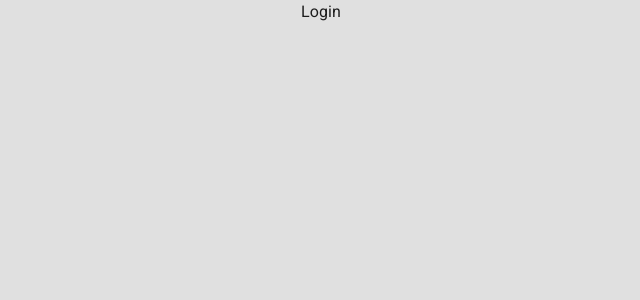
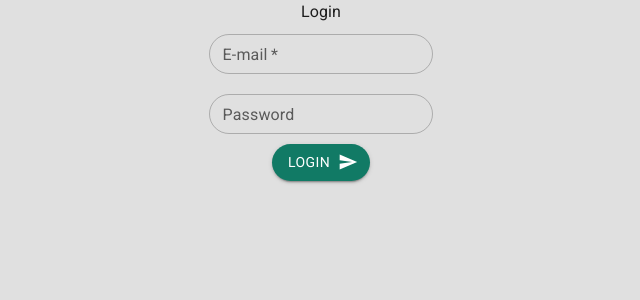
Before and after one commit to ma-lina/codeconnect, a React (Create React App) app in the folder client/: page /login in a window 1280 px wide. Shown: the top 300 px of the page, without its empty margins (319-959 px from the left). Built offline with nearby package versions, Linux system fonts and the light colour scheme.

Commit message:
todo view

```diff
--- a/client/src/Views/Login.tsx
+++ b/client/src/Views/Login.tsx
@@ -1,5 +1,8 @@
 import { useContext } from "react";
 import TextField from "@mui/material/TextField";
+import Button from "@mui/material/Button";
+import Box from "@mui/material/Box";
+import SendIcon from "@mui/icons-material/Send";
 import { AuthContext } from "../Context/AuthContext";
 
 const Login = () => {
@@ -9,7 +12,55 @@ const Login = () => {
     setLoginUser({ ...loginUser, [e.target.name]: e.target.value });
   };
 
-  return <div>Login</div>;
+  return (
+    <div>
+      <div>Login</div>
+      <Box
+        component="form"
+        sx={{
+          "& .MuiTextField-root": { m: 1, width: "25ch" },
+          flexDirection: "column",
+        }}
+        noValidate
+        autoComplete="off"
+      >
+        <div>
+          <TextField
+            // error
+            // helperText="Invalid email address."
+            required
+            size="small"
+            id="email"
+            label="E-mail"
+            type="email"
+            name="email"
+            onChange={handleChangeHandler}
+          />
+        </div>
+        <div>
+          <TextField
+            size="small"
+            id="password"
+            label="Password"
+            type="password"
+            name="password"
+            autoComplete="current-password"
+            onChange={handleChangeHandler}
+          />
+        </div>
+        <div>
+          <Button
+            type="submit"
+            endIcon={<SendIcon />}
+            variant="contained"
+            onClick={logIn}
+          >
+            Login
+          </Button>
+        </div>
+      </Box>
+    </div>
+  );
 };
 
 export default Login;
--- a/client/src/Views/Signup.tsx
+++ b/client/src/Views/Signup.tsx
@@ -6,6 +6,8 @@ import FormControl from "@mui/material/FormControl";
 import { Input, IconButton, Avatar } from "@mui/material";
 import { PhotoCamera } from "@mui/icons-material";
 import { AuthContext } from "../Context/AuthContext";
+
+//TODO Validation
 
 const Signup = () => {
   const {
@@ -51,7 +53,7 @@ const Signup = () => {
           <div>
             <TextField
               //  error={}
-              variant="outlined"
+              size="small"
               label="First Name"
               id="firstname"
               name="firstName"
@@ -66,7 +68,7 @@ const Signup = () => {
           <div>
             <TextField
               //  error={}
-              variant="outlined"
+              size="small"
               label="Last Name"
               id="lastname"
               name="lastName"
@@ -81,8 +83,8 @@ const Signup = () => {
           <div>
             <TextField
               //   error={}
-              variant="outlined"
-              label="User Name"
+              size="small"
+              label="Username"
               id="username"
               name="username"
               type="text"
@@ -96,10 +98,10 @@ const Signup = () => {
           <div>
             <TextField
               // error={}
-              label="Email Address"
-              variant="outlined"
+              size="small"
+              label="E-mail"
+              id="email"
               name="email"
-              id="email"
               type="email"
               value={newUser.email ? newUser.email : ""}
               // helperText={}
@@ -111,7 +113,7 @@ const Signup = () => {
           <div>
             <TextField
               // error={}
-              variant="outlined"
+              size="small"
               name="password"
               id="password"
               label="Password"
```
